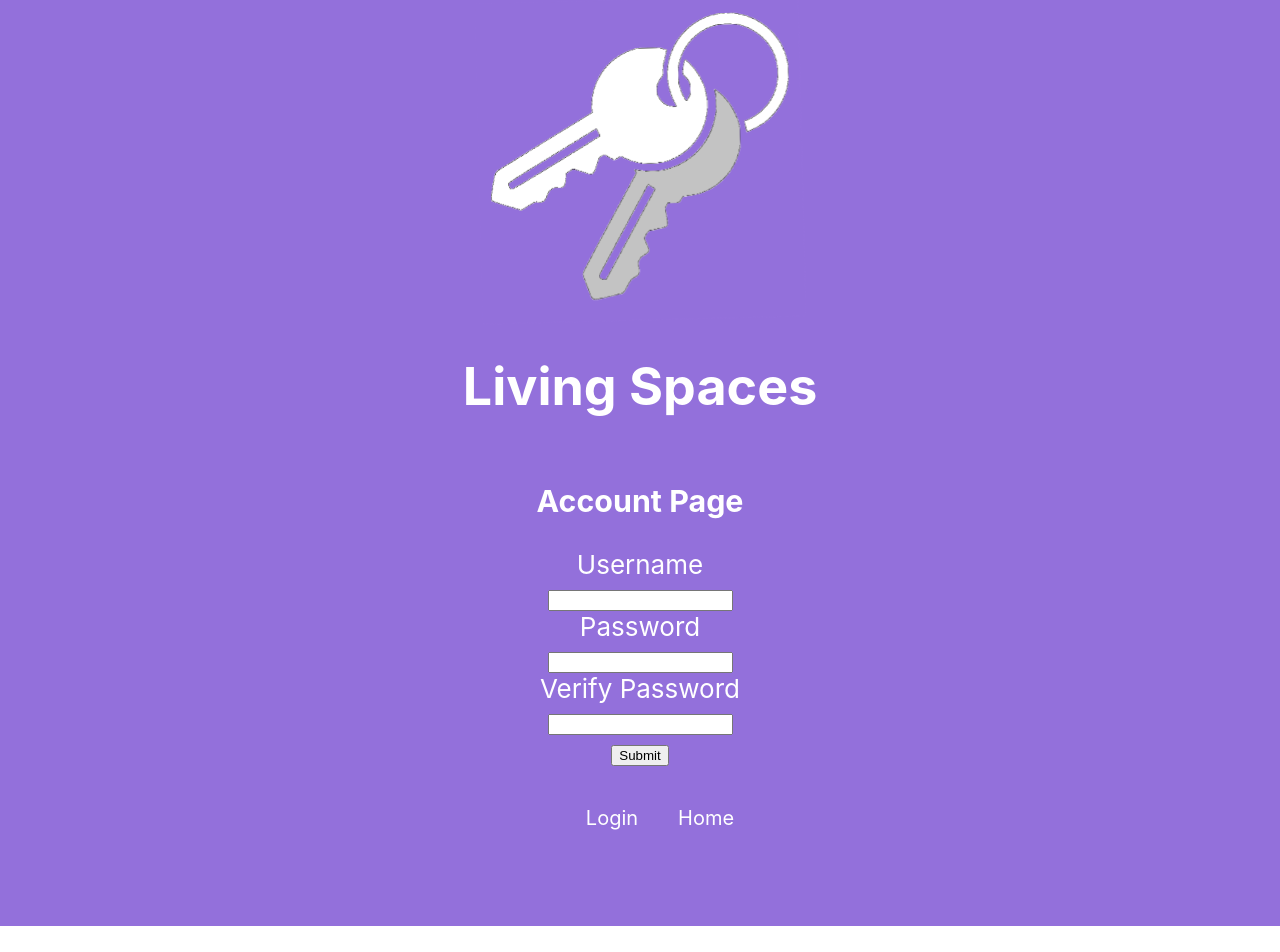
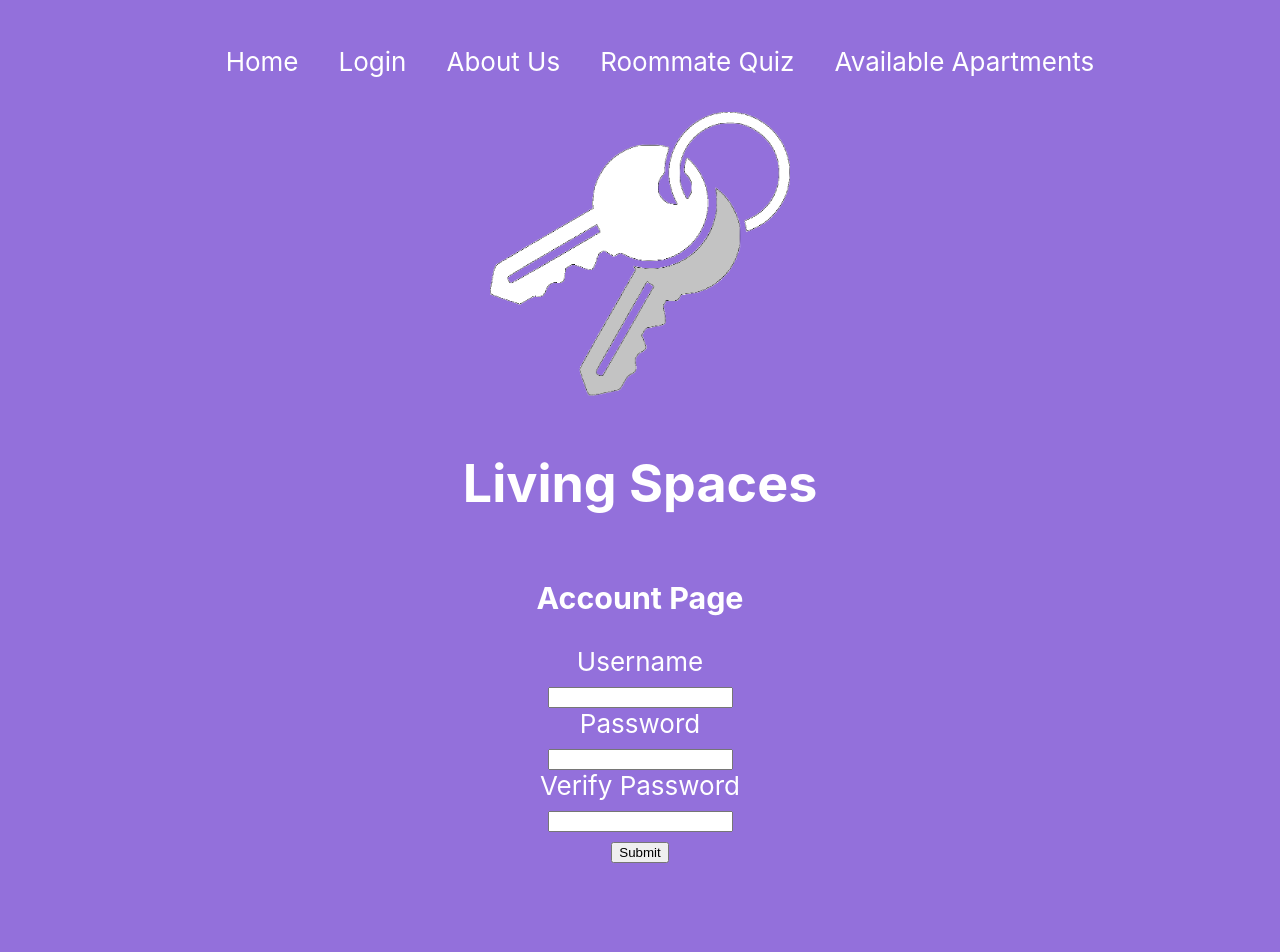
Before and after one commit to Jhegerton/COSC484Project, a React (Create React App) app in the folder Javascript/react/484project/: page /account in a window 1280 px wide. Shown: the top 952 px of the page. Before the commit the page ends 926 px from the top, so only its background shows below. Built offline with nearby package versions, Linux system fonts and the light colour scheme.

Commit message:
Fixed all the css and links

```diff
--- a/Javascript/react/484project/src/Account.js
+++ b/Javascript/react/484project/src/Account.js
@@ -17,6 +17,16 @@ export default function Account(){
 
             </Helmet>
             <body className="Body">
+
+            <div className = {'links'}>
+            <ul>
+                <li> <a href= './HomePage'>Home</a></li>
+                <li><a href={'./Login'}>Login</a></li>
+                <li> <a href= './About'>About Us</a></li>
+                <li> <a href= './ConfirmRoommateQuiz'>Roommate Quiz</a></li>
+                <li> <a href= './apartments'>Available Apartments</a></li>
+            </ul>
+            </div>
                 <img src={logo} className="Site-logo" alt="logo" />
                 <h1>Living Spaces</h1>
                 <h3>Account Page</h3>
@@ -31,16 +41,7 @@ export default function Account(){
                 </form>
             </body>
             <footer className={"Footer"}>
-                <div className={'Links'}>
-                    <ul>
-                        <li>
-                            <a href={'./Login'}>Login</a>
-                        </li>
-                        <li>
-                            <a href={'./'}>Home</a>
-                        </li>
-                    </ul>
-                </div>
+
             </footer>
         </div>
     );
--- a/Javascript/react/484project/src/ConfirmRoommateQuiz.js
+++ b/Javascript/react/484project/src/ConfirmRoommateQuiz.js
@@ -5,6 +5,7 @@ import {Helmet} from "react-helmet";
 export default function ConfirmRoommateQuiz() {
 
 return(
+
     <div className ="ConfirmRoommateQuiz">
     <Helmet>
         <meta charset="UTF-8"/>
@@ -12,23 +13,31 @@ return(
         <link rel="stylesheet" type="text/css" href="site.css"/>
     </Helmet>
 
-    <body>
-    <ul className="navigation">
-        <li><a href="./HomePage">Home</a></li>
-        <li><a href="./about">About Us</a></li>
-        <li><a href="./confirmroomatequiz">Roommate Quiz</a></li>
-        <li><a href="./apartments">Available Apartments</a></li>
-    </ul>
-    <img src="keys.png" id='logo' alt='keys_logo' class="image1"/>
-    <form name="contact" method="get" action = "RoommateQuiz.js">
+    <body className = "Body">
+    <div className = {'links'}>
+        <ul>
+            <li> <a href= './'>Home</a></li>
+            <li><a href={'./Login'}>Login</a></li>
+            <li> <a href= './About'>About Us</a></li>
+            <li> <a href= './ConfirmRoommateQuiz'>Roommate Quiz</a></li>
+            <li> <a href= './apartments'>Available Apartments</a></li>
+        </ul>
+    </div>
+    <img src={logo} id='logo' alt='keys_logo' className ="image1"/>
+
         <h1> Living Spaces </h1>
 
         <p> Here is the Roommate quiz to find you roommates that fit your lifestyle </p>
         <p> Once the quiz starts you can not exit until the quiz is complete or your progress will be lost </p>
 
-        <input name="form" type="submit" value="Procced"/>
+    <form id={'login'} method={'GET'} action={'http://localhost:3000/RoommateQuiz'}>
+        <input type={'submit'} name = 'Start'/>
     </form>
+
     </body>
+        <footer className="Footer">
+
+        </footer>
     </div>
 );
 }
--- a/Javascript/react/484project/src/HomePage.js
+++ b/Javascript/react/484project/src/HomePage.js
@@ -16,24 +16,27 @@ export default function HomePage(){
 
      </Helmet>
 <body className="Body">
-     <ul class = "navigation">
-          <li> <a href= "./HomePage">Home</a></li>
-          <li> <a href= "./about">About Us</a></li>
-          <li> <a href= "./confirmroommatequiz">Roommate Quiz</a></li>
-         <li> <a href= "./apartments">Available Apartments</a></li>
-     </ul>
-     <img src = {logo} id = 'logo' alt = 'keys_logo' class = "Site-logo"/>
+<div className = {'links'}>
+    <ul>
+        <li> <a href= './'>Home</a></li>
+        <li><a href={'./Login'}>Login</a></li>
+        <li> <a href= './About'>About Us</a></li>
+        <li> <a href= './ConfirmRoommateQuiz'>Roommate Quiz</a></li>
+        <li> <a href= './apartments'>Available Apartments</a></li>
+    </ul>
+</div>
+     <img src = {logo} id = 'logo' alt = 'keys_logo' className = "image1"/>
      <h1> Living Spaces </h1>
      <h3> Allowing Students to find good housing on and off campus </h3>
 
      <h3> You could live in one of these great apartments and many more! </h3>
      <table>
           <tr>
-               <th><img src = {uv} id = 'uv' alt = 'uv_logo' class = "image2"/>
+               <th><img src = {uv} id = 'uv' alt = 'uv_logo' className = "image2"/>
                <figcaption>University Village</figcaption></th>
-               <th><img src = {mh} id = 'mh' alt = 'mh_logo' class = "image3"/>
+               <th><img src = {mh} id = 'mh' alt = 'mh_logo' className = "image3"/>
                     <figcaption>Millennium Hall</figcaption></th>
-               <th><img src = {ty} id = 'ty' alt = 'ty_logo' class = "image4"/>
+               <th><img src = {ty} id = 'ty' alt = 'ty_logo' className = "image4"/>
                     <figcaption>The York</figcaption></th>
           </tr>
      </table>
@@ -42,20 +45,20 @@ export default function HomePage(){
 
 <footer className="Footer">
      <form name = "contact" method = "get" action = "./SignUpPage">
-     <div class="row">
-        <div class="column colleft">
+     <div className="row">
+        <div className ="column colleft">
             <h5>Reviews</h5>
             <p>Jackie: "They were able to find me a great apartment at a great price"</p>
             <p>Brain: "They found me great roommates"</p>
             <p>Josh: "They got me a great apartment at a great price"</p>
         </div>
-        <div class="column colmiddle">
+        <div className ="column colmiddle">
             <h5>Sign up for our Newsletter</h5>
             <p>Sign up today to hear about great new living opportunities</p>
             <input type = "email" />
             <input name="form" type="submit" value="Sign Up!"/>
         </div>
-        <div class="column colright">
+        <div className ="column colright">
             <h5>Contact us </h5>
            <p>Email: <a href="mailto:livingspaces.contact@gmail.com">livingspaces.contact@gmail.com</a></p>
            <p> Phone: 123 - 456 - 7890 </p>
--- a/Javascript/react/484project/src/Login.js
+++ b/Javascript/react/484project/src/Login.js
@@ -18,6 +18,15 @@ export default function Login(){
             </Helmet>
 
             <body className="Body">
+            <div className = {'links'}>
+                <ul>
+                    <li> <a href= './'>Home</a></li>
+                    <li><a href={'./Login'}>Login</a></li>
+                    <li> <a href= './About'>About Us</a></li>
+                    <li> <a href= './ConfirmRoommateQuiz'>Roommate Quiz</a></li>
+                    <li> <a href= './apartments'>Available Apartments</a></li>
+                </ul>
+            </div>
                 <img src={logo} className="Site-logo" alt="logo" />
                 <h1>Living Spaces</h1>
                 <h3>Login Page</h3>
@@ -30,16 +39,7 @@ export default function Login(){
                 </form>
             </body>
             <footer className={"Footer"}>
-                <div className={'Links'}>
-                    <ul>
-                        <li>
-                            <a href={'./Account'}>Account</a>
-                        </li>
-                        <li>
-                            <a href={'./'}>Home</a>
-                        </li>
-                    </ul>
-                </div>
+
             </footer>
         </div>
 
--- a/Javascript/react/484project/src/QuizCompleted.js
+++ b/Javascript/react/484project/src/QuizCompleted.js
@@ -10,12 +10,15 @@ export default function QuizCompleted(){
 <link rel = "stylesheet" type = "text/css" href="site.css"/>
 
         </Helmet>
-<body>
+<body className = "Body">
 
 <h1> Thank you for submitting your Roommate Quiz </h1>
 <p> We will try our best to pair you up with the best roommate possible</p>
-<p> In the meantime please return back to our main page <a href = {'./HomePage'} >here</a></p>
+<p> In the meantime please return back to our main page <a href = {'./'} >here</a></p>
 </body>
+            <footer className = "Footer">
+
+            </footer>
 </div>
 );
 }
--- a/Javascript/react/484project/src/Site.css
+++ b/Javascript/react/484project/src/Site.css
@@ -15,8 +15,10 @@
 
 
 @media (prefers-reduced-motion: no-preference) {
-  .Site-logo {
+  .image1 {
     animation: swing infinite 4s linear;
+    height: 200px;
+    width: 200px;
   }
 }
 .image2 {
@@ -33,6 +35,9 @@
 }
 table {
   width: 100%;
+}
+h1 {
+  text-align: center;
 }
 
 .Body {
```
Also changed, not shown: Javascript/react/484project/src/RoommateQuiz.js (+32 -32 lines).
